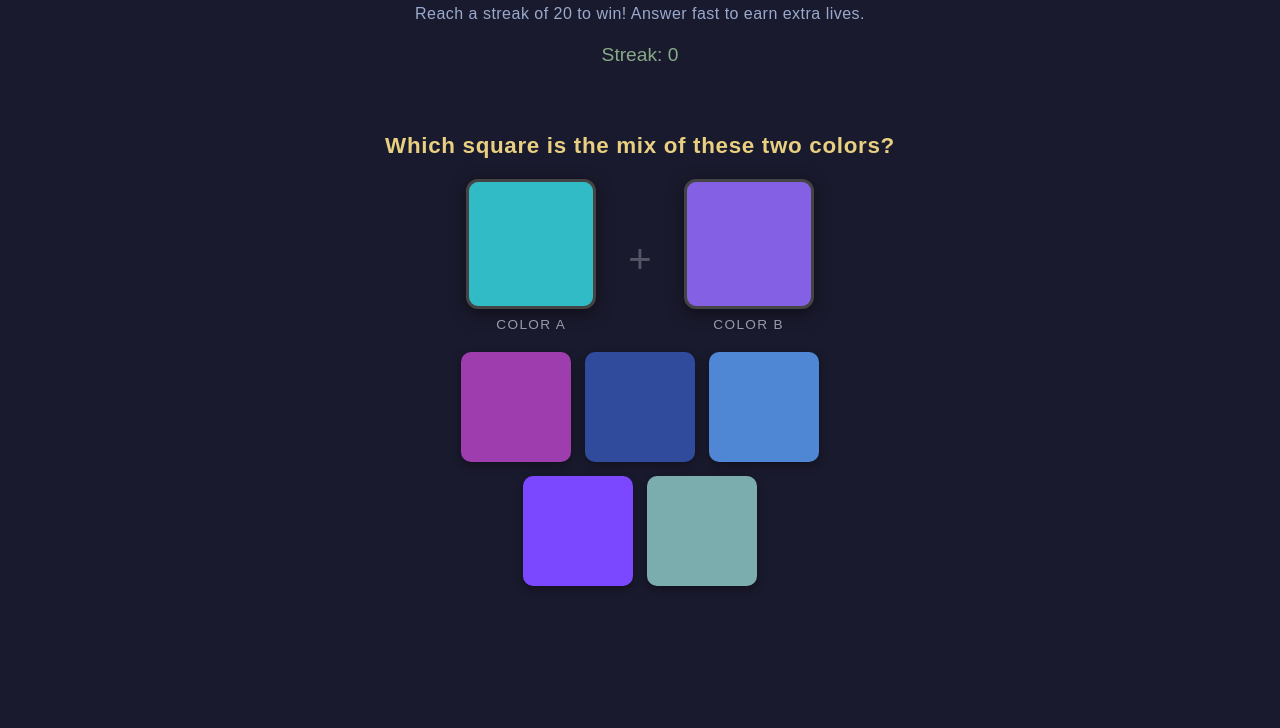
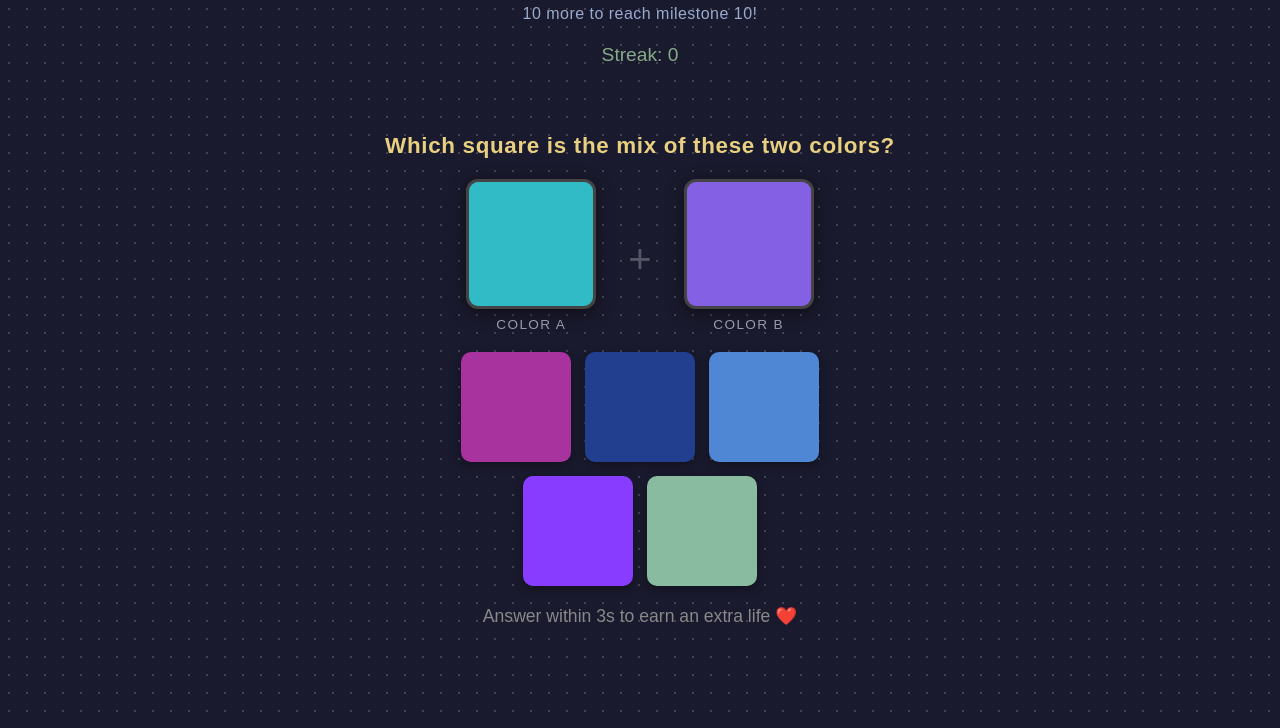
Before and after one commit to alexnastetsky/color-mix-game, a plain HTML site: page color-mix-game.html in a window 1280 px wide. Shown: the part 72-800 px from the top of the page. Drawn offline with Linux system fonts and the light colour scheme.

Commit message:
added milestones

```diff
--- a/color-mix-game.html
+++ b/color-mix-game.html
@@ -9,7 +9,9 @@
 
   body {
     font-family: sans-serif;
-    background: #1a1a2e;
+    background-color: #1a1a2e;
+    background-image: radial-gradient(rgba(255,255,255,0.18) 1.5px, transparent 1.5px);
+    background-size: 18px 18px;
     color: #eee;
     display: flex;
     flex-direction: column;
@@ -177,6 +179,7 @@
 
   .feedback-correct { color: #44ff88; }
   .feedback-wrong   { color: #ff6677; }
+  .feedback-hint    { color: #888; font-size: 0.9em; }
 
   @keyframes bannerPop {
     from { transform: scale(0.7); opacity: 0; }
@@ -187,7 +190,7 @@
 <body>
 
 <h1>Color Mix Game</h1>
-<div id="streak-hint">Reach a streak of 20 to win! Answer fast to earn extra lives.</div>
+<div id="streak-hint">Reach a streak of 50 to win! Answer fast to earn extra lives.</div>
 <div class="streak" id="streak">Streak: 0</div>
 <div id="extra-lives"></div>
 
@@ -204,6 +207,11 @@
   <div class="color-block">
     <div class="ref-square" id="color-b"></div>
     <div class="label">Color B</div>
+  </div>
+  <div class="plus" id="plus-second" style="display:none">+</div>
+  <div class="color-block" id="color-c-block" style="display:none">
+    <div class="ref-square" id="color-c"></div>
+    <div class="label">Color C</div>
   </div>
 </div>
 
@@ -288,6 +296,37 @@
     });
   }
 
+  function playMilestone() {
+    const ctx = getAC();
+    // Triumphant 3-note lock-in chime: C5 → E5 → G5, with a shimmer
+    const notes = [523.25, 659.25, 783.99];
+    notes.forEach((freq, i) => {
+      const osc  = ctx.createOscillator();
+      const gain = ctx.createGain();
+      osc.connect(gain);
+      gain.connect(ctx.destination);
+      osc.type = 'sine';
+      osc.frequency.setValueAtTime(freq, ctx.currentTime + i * 0.15);
+      gain.gain.setValueAtTime(0, ctx.currentTime + i * 0.15);
+      gain.gain.linearRampToValueAtTime(0.28, ctx.currentTime + i * 0.15 + 0.02);
+      gain.gain.exponentialRampToValueAtTime(0.001, ctx.currentTime + i * 0.15 + 0.55);
+      osc.start(ctx.currentTime + i * 0.15);
+      osc.stop(ctx.currentTime + i * 0.15 + 0.56);
+    });
+    // High shimmer on the last note
+    const shimmer = ctx.createOscillator();
+    const shimmerGain = ctx.createGain();
+    shimmer.connect(shimmerGain);
+    shimmerGain.connect(ctx.destination);
+    shimmer.type = 'sine';
+    shimmer.frequency.setValueAtTime(1567.98, ctx.currentTime + 0.3);
+    shimmerGain.gain.setValueAtTime(0, ctx.currentTime + 0.3);
+    shimmerGain.gain.linearRampToValueAtTime(0.12, ctx.currentTime + 0.32);
+    shimmerGain.gain.exponentialRampToValueAtTime(0.001, ctx.currentTime + 0.85);
+    shimmer.start(ctx.currentTime + 0.3);
+    shimmer.stop(ctx.currentTime + 0.86);
+  }
+
   function playExtraLife() {
     const ctx = getAC();
     [1046.5, 1318.5].forEach((freq, i) => {
@@ -314,6 +353,8 @@
   let answered     = false;
   let roundStartTime = 0;
   let autoAdvanceTimer = null;
+  let roundThirdColor = null;
+  let roundExtraLifeMs = 2000;
 
   // ── Helpers ────────────────────────────────────────────────────────────────
   function randInt(min, max) {
@@ -332,7 +373,50 @@
     return { r: randInt(20, 235), g: randInt(20, 235), b: randInt(20, 235) };
   }
 
-  function mixColors(a, b) {
+  function getThirdColor(streak) {
+    if (streak < 10) return null;
+    const white  = {r:255, g:255, b:255};
+    const black  = {r:55,  g:55,  b:55};
+    const red    = {r:255, g:0,   b:0};
+    const yellow = {r:255, g:255, b:0};
+    const blue   = {r:0,   g:0,   b:255};
+    const all    = [white, black, red, yellow, blue];
+    if (streak < 15) return white;
+    if (streak < 20) return black;
+    if (streak < 25) return red;
+    if (streak < 30) return yellow;
+    if (streak < 35) return blue;
+    return all[Math.floor(Math.random() * all.length)];
+  }
+
+  const MILESTONES = [10, 15, 20, 25, 30, 35, 40, 50];
+
+  function lastMilestone(streak) {
+    const floors = [0, ...MILESTONES.slice(0, -1)];
+    for (let i = floors.length - 1; i >= 0; i--) {
+      if (streak >= floors[i]) return floors[i];
+    }
+    return 0;
+  }
+
+  function nextMilestone(streak) {
+    return MILESTONES.find(m => m > streak) ?? null;
+  }
+
+  function getExtraLifeMs(streak) {
+    if (streak < 10) return 3000;
+    if (streak < 40) return 4000;
+    return 5000;
+  }
+
+  function mixColors(a, b, c) {
+    if (c) {
+      return {
+        r: clampCh(Math.cbrt(a.r * b.r * c.r)),
+        g: clampCh(Math.cbrt(a.g * b.g * c.g)),
+        b: clampCh(Math.cbrt(a.b * b.b * c.b))
+      };
+    }
     return {
       r: clampCh(Math.sqrt(a.r * b.r)),
       g: clampCh(Math.sqrt(a.g * b.g)),
@@ -355,7 +439,7 @@
     do {
       const offsets = [0,1,2].map(() => {
         const sign = Math.random() < 0.5 ? 1 : -1;
-        return sign * randInt(30, 80);
+        return sign * randInt(45, 90);
       });
       candidate = {
         r: clampCh(mix.r + offsets[0]),
@@ -365,7 +449,7 @@
       attempts++;
     } while (
       attempts < 100 &&
-      existing.some(e => colorDist(e, candidate) < 40)
+      existing.some(e => colorDist(e, candidate) < 65)
     );
     return candidate;
   }
@@ -378,6 +462,14 @@
 
   function updateStreak() {
     document.getElementById('streak').textContent = `Streak: ${streak}`;
+    const next = nextMilestone(streak);
+    const hint = document.getElementById('streak-hint');
+    if (next !== null) {
+      const needed = next - streak;
+      hint.textContent = `${needed} more to reach milestone ${next}!`;
+    } else {
+      hint.textContent = 'You\'ve passed all milestones — reach 50 to win!';
+    }
   }
 
   function showWin() {
@@ -403,11 +495,29 @@
     cd.className = '';
     cd.textContent = '';
 
+    roundThirdColor = getThirdColor(streak);
+    roundExtraLifeMs = getExtraLifeMs(streak);
+
+    const feedbackEl = document.getElementById('feedback');
+    feedbackEl.textContent = `Answer within ${roundExtraLifeMs / 1000}s to earn an extra life ❤️`;
+    feedbackEl.className = 'feedback-hint';
+
     roundStartTime = Date.now();
     const { a, b } = generateReferencePair();
-    const mix = mixColors(a, b);
+    const mix = mixColors(a, b, roundThirdColor);
     document.getElementById('color-a').style.background = rgbStr(a);
     document.getElementById('color-b').style.background = rgbStr(b);
+
+    const colorCBlock = document.getElementById('color-c-block');
+    const plusSecond  = document.getElementById('plus-second');
+    if (roundThirdColor) {
+      document.getElementById('color-c').style.background = rgbStr(roundThirdColor);
+      colorCBlock.style.display = '';
+      plusSecond.style.display  = '';
+    } else {
+      colorCBlock.style.display = 'none';
+      plusSecond.style.display  = 'none';
+    }
 
     const answers = [mix];
     for (let i = 0; i < 4; i++) {
@@ -456,28 +566,36 @@
     correctSq.classList.add('correct');
 
     const feedback = document.getElementById('feedback');
+    const SAVE_MILESTONES = [10, 15, 20, 25, 30, 35, 40];
+    let hitMilestone = false;
     if (idx === correctIndex) {
       totalCorrect++;
       streak++;
 
-      if (streak >= 20) {
+      if (streak >= 50) {
         updateStreak();
         showWin();
         return;
       }
 
-      // Award extra life for answering within 2 seconds
-      if (Date.now() - roundStartTime <= 2000) {
+      // Award extra life for answering quickly
+      hitMilestone = SAVE_MILESTONES.includes(streak);
+
+      if (Date.now() - roundStartTime <= roundExtraLifeMs) {
         extraLives++;
         updateExtraLives();
         playExtraLife();
-        feedback.textContent = 'Correct! +❤️';
+        feedback.textContent = hitMilestone
+          ? `Milestone ${streak} locked in — save point set! 🔒 +❤️`
+          : 'Correct! +❤️';
       } else {
-        feedback.textContent = 'Correct!';
+        feedback.textContent = hitMilestone
+          ? `Milestone ${streak} locked in — save point set! 🔒`
+          : 'Correct!';
       }
 
       feedback.className = 'feedback-correct';
-      playCorrect();
+      if (hitMilestone) playMilestone(); else playCorrect();
     } else {
       if (extraLives > 0) {
         extraLives--;
@@ -486,8 +604,10 @@
         feedback.className = 'feedback-wrong';
         playWrong();
       } else {
-        streak = 0;
-        feedback.textContent = 'Wrong — the correct mix is highlighted.';
+        const floor = lastMilestone(streak);
+        streak = floor;
+        const floorMsg = floor > 0 ? ` Streak reset to ${floor}.` : ' Streak reset.';
+        feedback.textContent = 'Wrong — the correct mix is highlighted.' + floorMsg;
         feedback.className = 'feedback-wrong';
         playWrong();
       }
@@ -495,12 +615,12 @@
     }
 
     updateStreak();
-    startAutoAdvance();
+    startAutoAdvance(hitMilestone ? 5 : 2);
   }
 
-  function startAutoAdvance() {
+  function startAutoAdvance(seconds = 2) {
     const cd = document.getElementById('countdown');
-    let remaining = 2;
+    let remaining = seconds;
     cd.className = 'ticking';
     cd.textContent = `Next round in ${remaining}…`;
 
@@ -525,6 +645,7 @@
     newRound();
   }
 
+  updateStreak();
   newRound();
 </script>
 </body>
```
